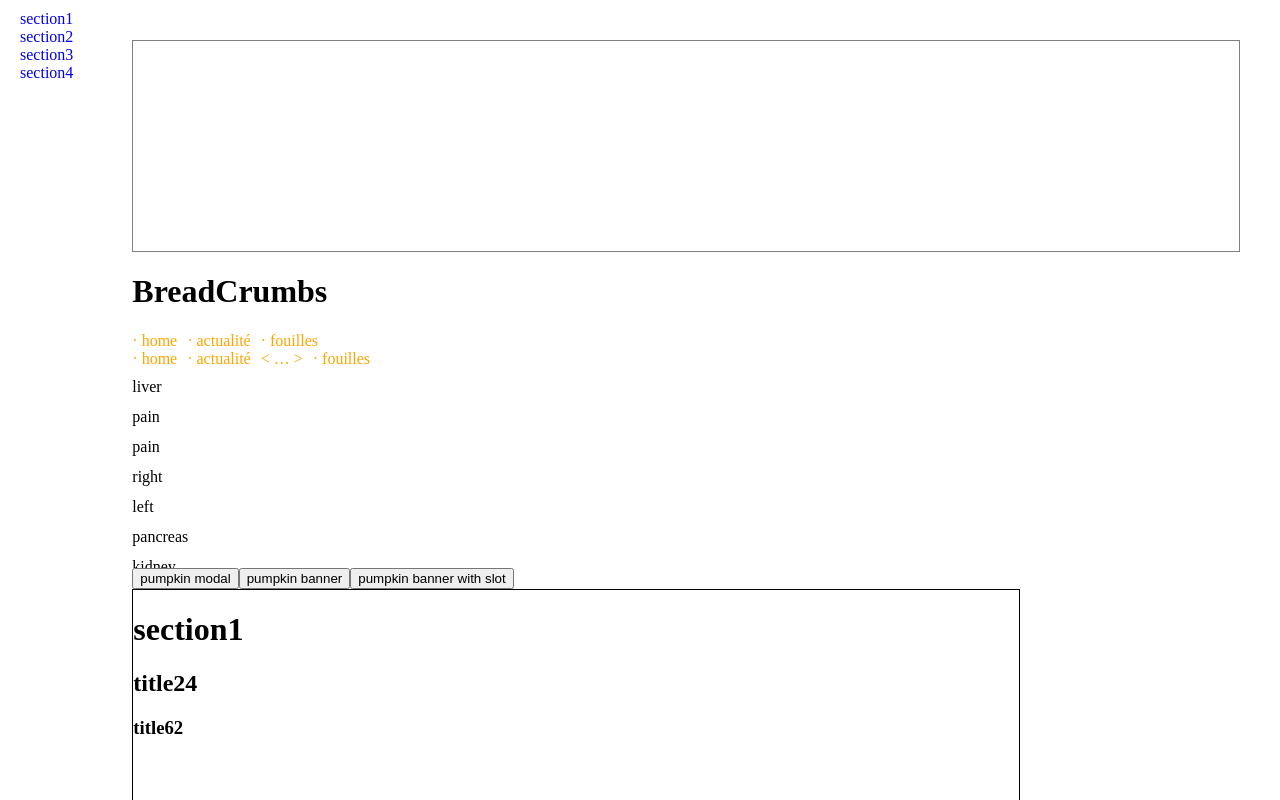
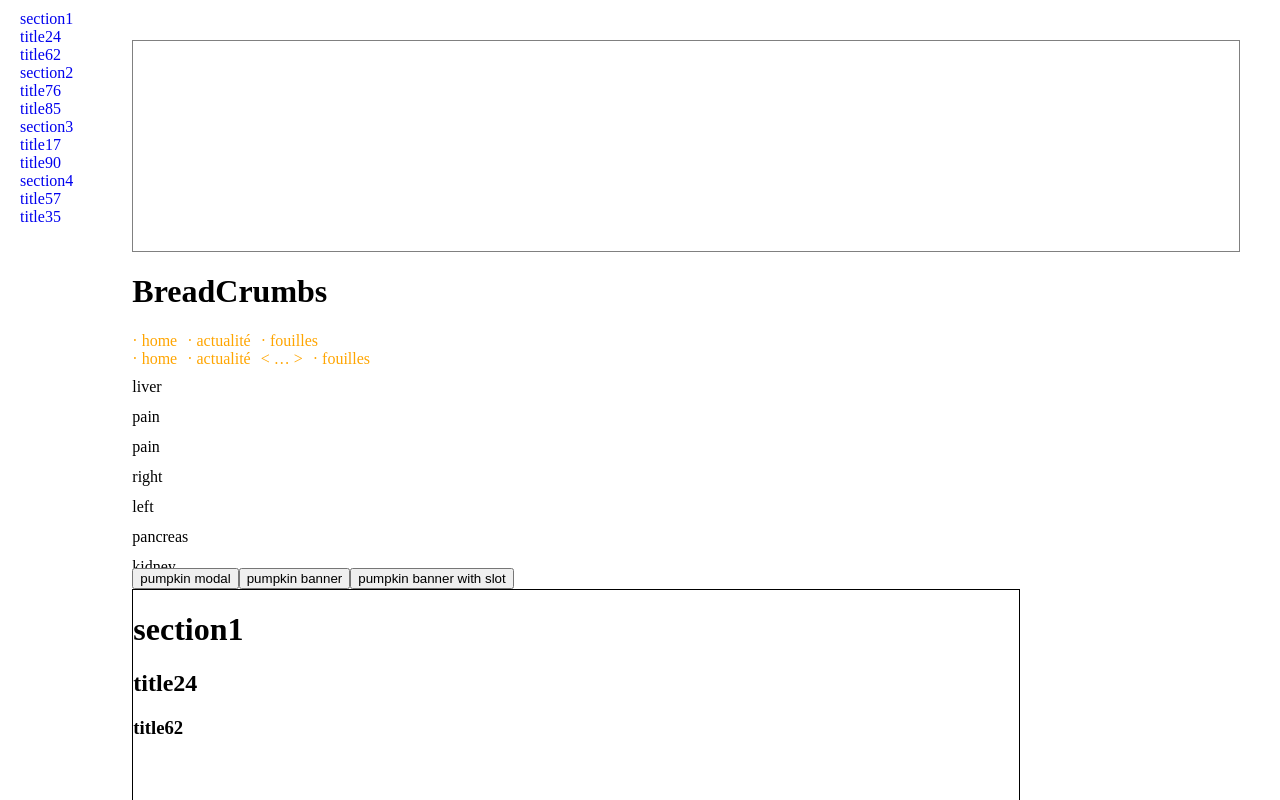
Before and after one commit to Harrisson-/pumpkin, a Vue app: page / in a window 1280 px wide. Shown: the top 800 px of the page. Built offline with nearby package versions, Linux system fonts and the light colour scheme.

Commit message:
feat(summary): implement html render first step

```diff
--- a/src/components/pumpkin-summary.vue
+++ b/src/components/pumpkin-summary.vue
@@ -1,5 +1,5 @@
 <script setup>
-import { onMounted } from "vue";
+import { onMounted, computed, ref } from "vue";
 
 const props = defineProps({
   // must be between 0.0 and 1.0 | can be an array
@@ -34,13 +34,15 @@ const props = defineProps({
 
 const summaryMap = new Map();
 const domElements = {};
+let autoBuildResult = ref();
 
 onMounted(() => {
   const rootSummary = document.getElementById("summary-pumpkin");
   const summary = rootSummary.querySelectorAll(":scope > a");
 
   if (props.autoBuild) {
-    autobuild();
+    autoBuildResult.value = autobuild([], 0, document.getElementById(`${props.autoBuildDOMId}`));
+    console.log("eoeo", autoBuildResult.value);
   }
 
   let options = {
@@ -69,51 +71,46 @@ onMounted(() => {
     // value are visible, hidden, prerender, et unloaded.
   };
 
-  let observer = new IntersectionObserver(callback, options);
-  for (const summaryEntry of summary.entries()) {
-    summaryMap.set(props.headers[summaryEntry[0]], summaryEntry[1]);
-    domElements[props.headers[summaryEntry[0]]] = document.querySelector(
-      `#${props.headers[summaryEntry[0]]}`
-    );
-    observer.observe(document.querySelector(`#${props.headers[summaryEntry[0]]}`));
-  }
+  // let observer = new IntersectionObserver(callback, options);
+  // for (const summaryEntry of summary.entries()) {
+  //   summaryMap.set(props.headers[summaryEntry[0]], summaryEntry[1]);
+  //   domElements[props.headers[summaryEntry[0]]] = document.querySelector(
+  //     `#${props.headers[summaryEntry[0]]}`
+  //   );
+  //   observer.observe(document.querySelector(`#${props.headers[summaryEntry[0]]}`));
+  // }
 });
 
-function autobuild() {
-  const globalParent = document.getElementById(`${props.autoBuildDOMId}`);
-  // nextElementSibling maybe
-
-  const autoBuildResult = recursiveAutoBuild([], 0, globalParent);
-  console.log("kke", autoBuildResult);
 // recursive selection
-  function recursiveAutoBuild(summary, size, parentElement) {
+function autobuild(summary, size, parentElement) {
   if (size <= props.autoBuildLevel) {
     let blocs = parentElement.querySelectorAll(`h${size + 1}`);
     for (let selectorSize = 0; selectorSize <= blocs.length - 1; selectorSize++) {
       let currentParent = blocs[selectorSize].parentElement;
-        summary.push({ [`h${size + 1}`]: blocs[selectorSize].innerText });
-        recursiveAutoBuild(summary, size + 1, currentParent);
+      summary.push({ tag: `h${size + 1}`, text: blocs[selectorSize].innerText });
+      autobuild(summary, size + 1, currentParent);
     }
   }
   return summary;
-  }
 }
 </script>
 
 <template>
   <div id="summary-pumpkin">
+    <div v-if="props.autoBuild">
+      <a
+        v-for="(value, key) in autoBuildResult"
+        :key="key"
+        v-bind:id="'summary-' + value.text"
+        :href="'#' + value.text"
+      >
+        {{ value.text }}
+      </a>
+    </div>
+    <div v-else>
       <a
         v-for="header in headers"
         :key="header"
-      v-bind:id="'summary-' + header"
-      :href="'#' + header"
-    >
-      {{ header }}
-    </a>
-    <div v-if="props.autoBuild">
-      <a
-        v-for="(key, value) in autoBuildResult"
-        :key="value"
         v-bind:id="'summary-' + header"
         :href="'#' + header"
       >
@@ -136,8 +133,12 @@ function autobuild() {
   z-index: 1;
 }
 
-#summary-pumpkin > a {
+#summary-pumpkin > div > a {
   text-decoration: none;
+}
+
+#summary-pumpkin > div {
+  display: contents;
 }
 
 .bold-end {
```
Lines whose indentation alone changed are shown as unchanged.
